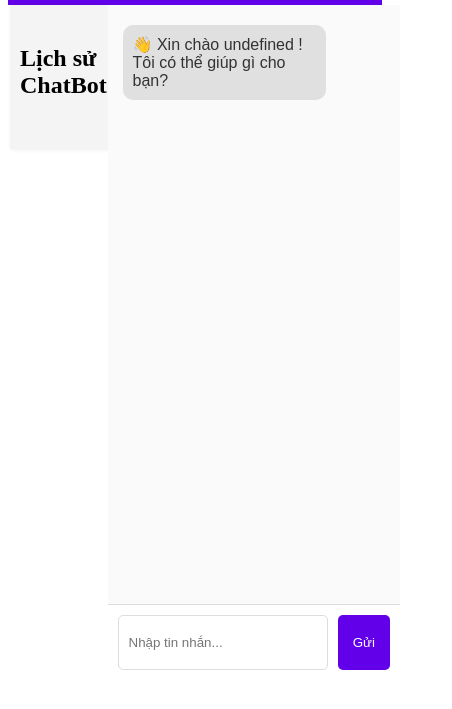
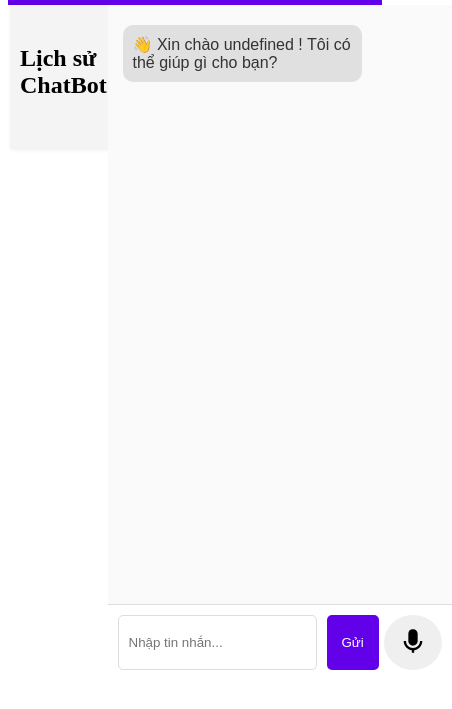
Before and after one commit to vonhuhoanghuy/chatbotHK7, a React app in the folder ai-chatbot/: page / in a window 390 px wide. Shown: the part 109-818 px from the top of the page, 452 px wide, since content can reach past the window. Built offline with nearby package versions, Linux system fonts and the light colour scheme.

Commit message:
done microphone

```diff
--- a/ai-chatbot/src/pages/user/ChatApp/index.jsx
+++ b/ai-chatbot/src/pages/user/ChatApp/index.jsx
@@ -1,16 +1,24 @@
-import React, { useContext, useState, useEffect } from "react";
+import React, { useContext, useState, useEffect, useRef } from "react";
 import "./styleChatApp.scss";
+import { BiSolidMicrophone } from "react-icons/bi";
+
 import { UserContext } from "../../../middleware/UserContext";
-
+import VoiceChat from "../VoiceChat/index.js";
 const ChatApp = ({ chat, initialMessages }) => {
   const { user } = useContext(UserContext);
   const nameUser = user?.username;
 
   const [messages, setMessages] = useState([
-    { id: 1, text: `👋 Xin chào ${nameUser} ! Tôi có thể giúp gì cho bạn?` }
+    {
+      id: 1,
+      text: `👋 Xin chào ${nameUser} ! Tôi có thể giúp gì cho bạn?`,
+      isUser: false
+    }
   ]);
   const [inputValue, setInputValue] = useState("");
   const [isTyping, setIsTyping] = useState(false);
+  const statusSpanRef = useRef(null);
+  const voiceChatRef = useRef(null);
 
   useEffect(() => {
     if (initialMessages.length > 0) {
@@ -31,6 +39,18 @@ const ChatApp = ({ chat, initialMessages }) => {
       ]);
     }
   }, [initialMessages, nameUser]);
+
+  useEffect(() => {
+    voiceChatRef.current = new VoiceChat(
+      handleVoiceInput,
+      statusSpanRef.current
+    );
+  }, []);
+
+  const handleVoiceInput = (text) => {
+    setInputValue(text);
+    sendMessage(text);
+  };
 
   const sendMessage = async (message) => {
     if (!message.trim()) return;
@@ -89,13 +109,16 @@ const ChatApp = ({ chat, initialMessages }) => {
     if (e.key === "Enter") sendMessage(inputValue);
   };
 
+  const startVoiceRecognition = () => {
+    voiceChatRef.current?.startRecording();
+  };
+
   return (
     <div className="chat-app">
       <div className="chat-main">
         <div className="chat-container">
           <div className="chat-content">
-            {messages.map((message, key) => {
-              return (
+            {messages.map((message, key) => (
               <div
                 key={key}
                 className={`chat-message ${
@@ -104,8 +127,7 @@ const ChatApp = ({ chat, initialMessages }) => {
               >
                 {message.text}
               </div>
-              );
-            })}
+            ))}
             {isTyping && (
               <div className="chat-message bot-message">...Đang trả lời</div>
             )}
@@ -125,7 +147,11 @@ const ChatApp = ({ chat, initialMessages }) => {
             >
               Gửi
             </button>
+            <button onClick={startVoiceRecognition} className="chat-mic-button">
+              <BiSolidMicrophone />
+            </button>
           </div>
+          <span ref={statusSpanRef} className="recording-status"></span>
         </div>
       </div>
     </div>
--- a/ai-chatbot/src/pages/user/ChatApp/styleChatApp.scss
+++ b/ai-chatbot/src/pages/user/ChatApp/styleChatApp.scss
@@ -114,6 +114,21 @@
             background-color: #4500b5;
           }
         }
+        .chat-mic-button {
+          border: none;
+          color: black;
+          padding: 10px 15px;
+          border-radius: 50%;
+          cursor: pointer;
+          margin-left: 5px;
+
+          svg {
+            font-size: 28px;
+          }
+          &:hover {
+            color: #d32f2f;
+          }
+        }
       }
     }
   }
--- /dev/null
+++ b/ai-chatbot/src/pages/user/VoiceChat/index.js
@@ -0,0 +1,71 @@
+export default class VoiceChat {
+  constructor(onVoiceInput, statusSpan) {
+    const SpeechRecognition =
+      window.SpeechRecognition || window.webkitSpeechRecognition;
+
+    if (!SpeechRecognition) {
+      console.error(
+        "Speech Recognition không được hỗ trợ trên trình duyệt này."
+      );
+      alert(
+        "Trình duyệt của bạn không hỗ trợ nhận dạng giọng nói. Hãy sử dụng Google Chrome."
+      );
+      return;
+    }
+
+    this.recognition = new SpeechRecognition();
+    this.statusSpan = statusSpan;
+    this.onVoiceInput = onVoiceInput;
+    this.setupRecognition();
+  }
+
+  setupRecognition() {
+    this.recognition.lang = "vi-VN";
+    this.recognition.continuous = false;
+    this.recognition.interimResults = true;
+
+    this.recognition.onstart = () => {
+      console.log("Bắt đầu ghi âm...");
+      this.statusSpan.textContent = "Hãy nói gì đó...";
+    };
+
+    this.recognition.onresult = (event) => {
+      const last = event.results.length - 1;
+      const text = event.results[last][0].transcript.trim();
+
+      if (event.results[last].isFinal) {
+        console.log("Văn bản cuối cùng:", text);
+        if (text) this.onVoiceInput(text);
+      } else {
+        console.log("Văn bản tạm thời:", text);
+      }
+    };
+
+    this.recognition.onerror = (event) => {
+      console.error("Lỗi nhận dạng giọng nói:", event.error);
+      this.statusSpan.textContent = "Có lỗi xảy ra, vui lòng thử lại.";
+    };
+
+    this.recognition.onend = () => {
+      console.log("Kết thúc ghi âm");
+      this.statusSpan.textContent = "";
+    };
+  }
+
+  startRecording() {
+    try {
+      this.recognition.start();
+    } catch (error) {
+      console.error("Lỗi khi bắt đầu ghi âm:", error);
+      this.statusSpan.textContent = "Không thể bắt đầu ghi âm.";
+    }
+  }
+
+  stopRecording() {
+    try {
+      this.recognition.stop();
+    } catch (error) {
+      console.error("Lỗi khi dừng ghi âm:", error);
+    }
+  }
+}
```
Also changed, not shown: conversation_logs.txt (+19 -0 lines), 1 other file. Lines whose indentation alone changed are shown as unchanged.
